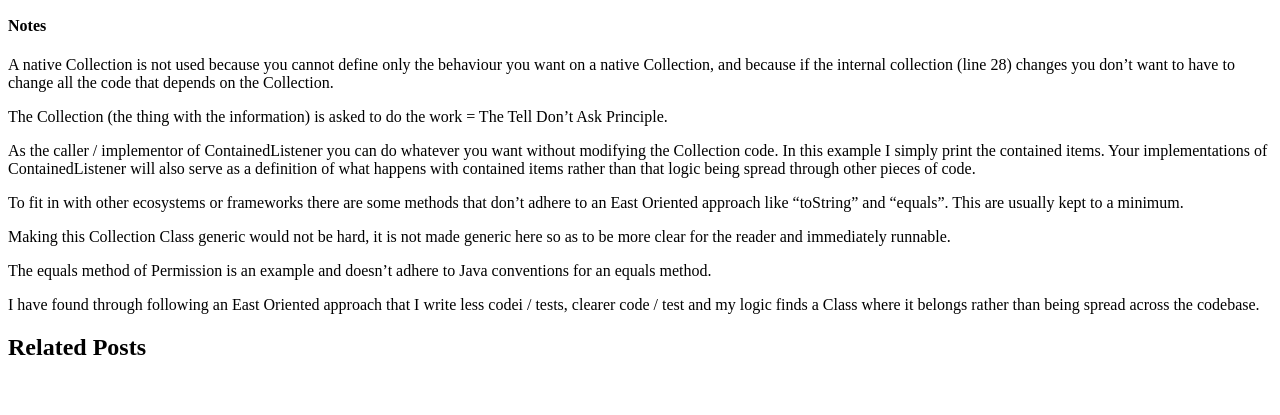
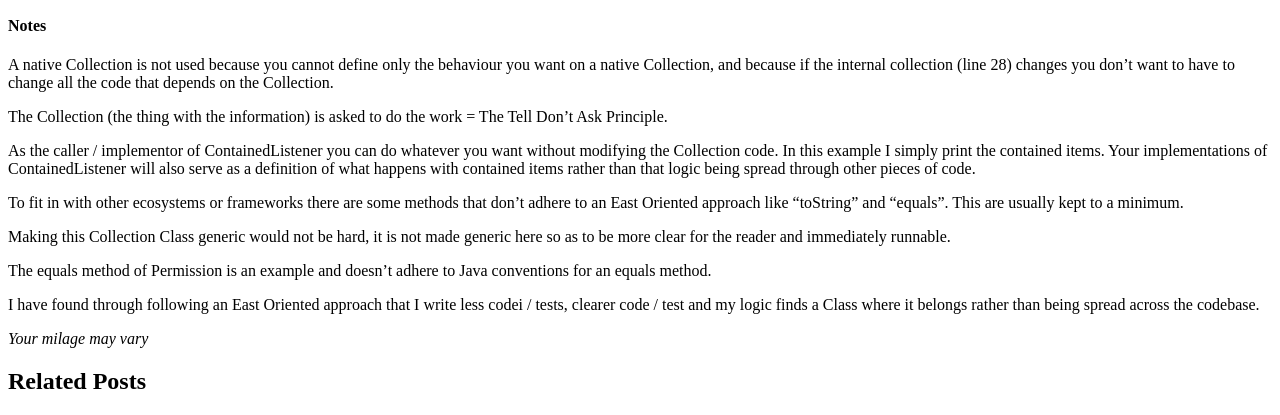
Before and after one commit to jamesladd/jamesladdcode, a Jekyll site: the page built from _posts/2017-01-30-east-collection.md, in a window 1280 px wide, cut to the strip 773-1188 px from the top of the page. Built offline with Jekyll 4.4.1, drawn with Linux system fonts in a browser that asks for light colours; before the commit the page ends 1154 px from its top, so only the background shows below that.

Commit message:
Added notes to explain some of what is going on.

```diff
--- a/_posts/2017-01-30-east-collection.md
+++ b/_posts/2017-01-30-east-collection.md
@@ -38,3 +38,5 @@ Making this Collection Class generic would not be hard, it is not made generic h
 The equals method of Permission is an example and doesn't adhere to Java conventions for an equals method.
 
 I have found through following an East Oriented approach that I write less codei / tests, clearer code / test and my logic finds a Class where it belongs rather than being spread across the codebase.
+
+_Your milage may vary_
```
